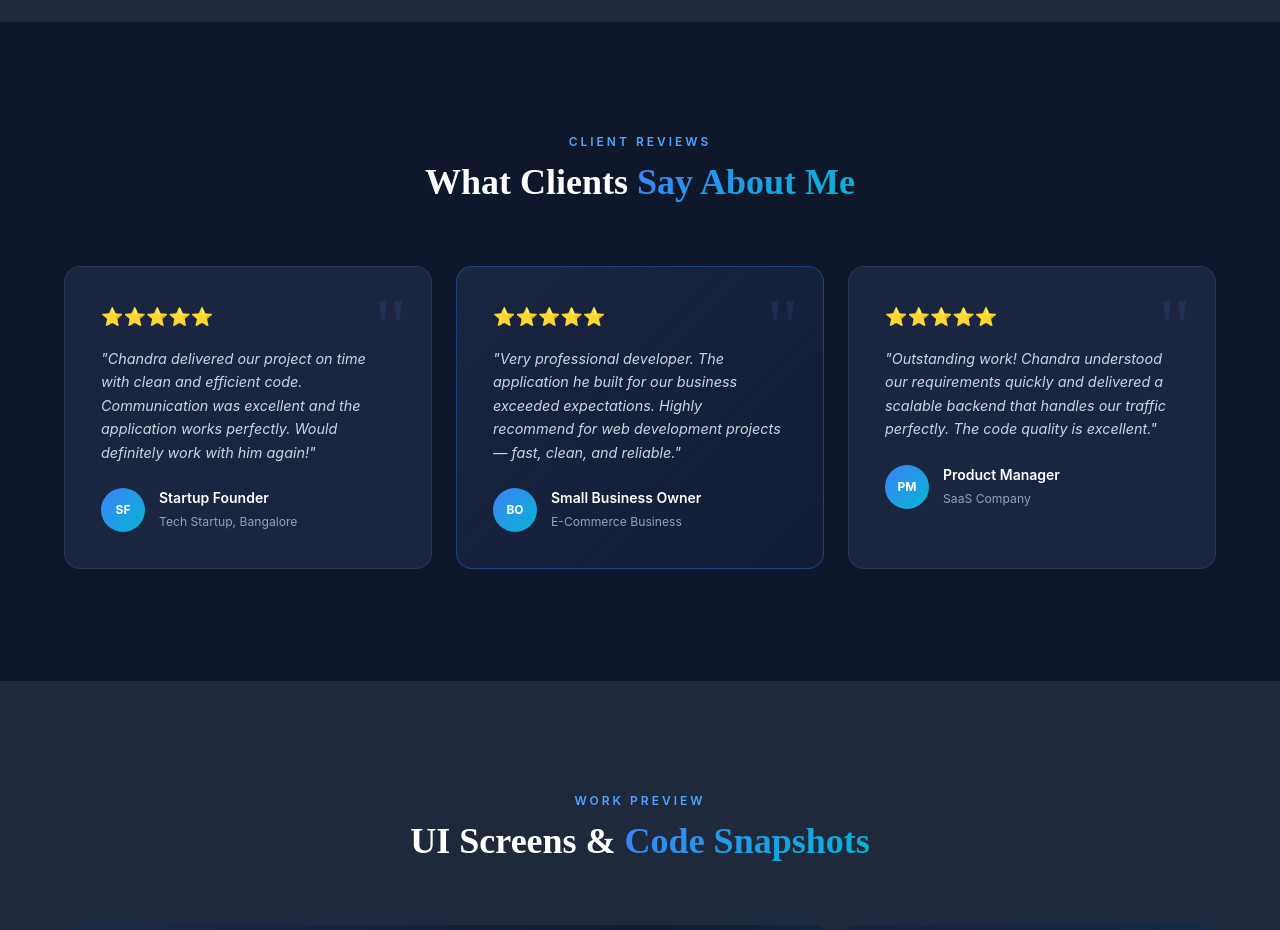
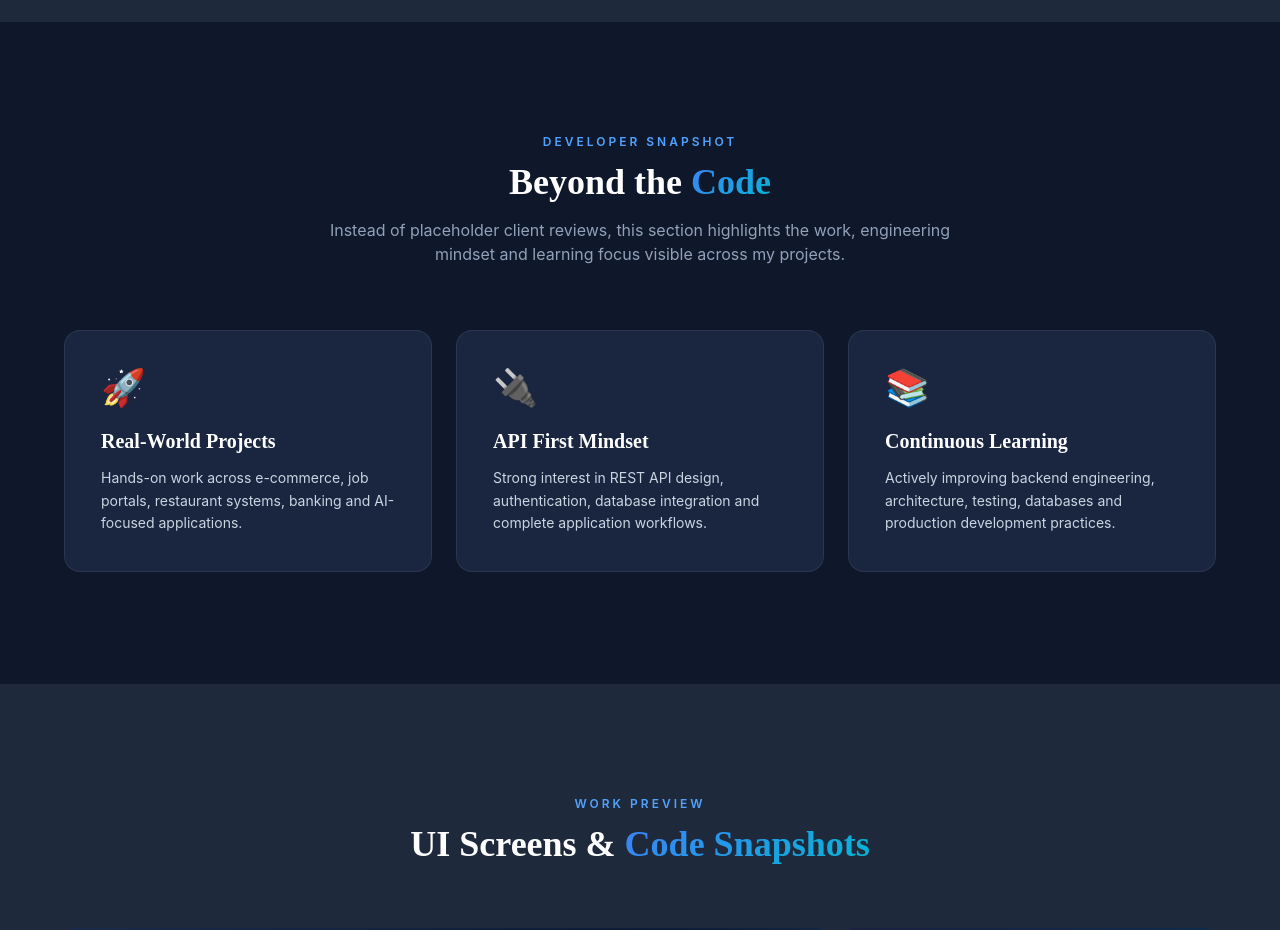
Before and after one commit to Chandrashekar1404/portfolio, a React (Vite) app in the folder portfolio-react/: page / in a window 1280 px wide. Shown: the part 4600-5530 px from the top of the page. Built offline with nearby package versions, Linux system fonts and the light colour scheme.

Commit message:
Replace placeholder testimonials with authentic developer highlights

```diff
--- a/portfolio-react/src/components/Testimonials.jsx
+++ b/portfolio-react/src/components/Testimonials.jsx
@@ -1,25 +1,7 @@
-const testimonials = [
-    {
-        text: '"Chandra delivered our project on time with clean and efficient code. Communication was excellent and the application works perfectly. Would definitely work with him again!"',
-        name: 'Startup Founder',
-        sub: 'Tech Startup, Bangalore',
-        initials: 'SF',
-        featured: false,
-    },
-    {
-        text: '"Very professional developer. The application he built for our business exceeded expectations. Highly recommend for web development projects — fast, clean, and reliable."',
-        name: 'Small Business Owner',
-        sub: 'E-Commerce Business',
-        initials: 'BO',
-        featured: true,
-    },
-    {
-        text: '"Outstanding work! Chandra understood our requirements quickly and delivered a scalable backend that handles our traffic perfectly. The code quality is excellent."',
-        name: 'Product Manager',
-        sub: 'SaaS Company',
-        initials: 'PM',
-        featured: false,
-    },
+const highlights = [
+    { icon: '🚀', title: 'Real-World Projects', desc: 'Hands-on work across e-commerce, job portals, restaurant systems, banking and AI-focused applications.' },
+    { icon: '🔌', title: 'API First Mindset', desc: 'Strong interest in REST API design, authentication, database integration and complete application workflows.' },
+    { icon: '📚', title: 'Continuous Learning', desc: 'Actively improving backend engineering, architecture, testing, databases and production development practices.' },
 ]
 
 export default function Testimonials() {
@@ -27,34 +9,16 @@ export default function Testimonials() {
         <section className="py-28 bg-[#0F172A]" id="testimonials">
             <div className="max-w-[1200px] mx-auto px-6">
                 <div className="text-center mb-16" data-aos="fade-up">
-                    <p className="text-xs font-semibold tracking-[3px] uppercase text-blue-400 mb-3">Client Reviews</p>
-                    <h2 className="font-['Poppins'] text-3xl lg:text-4xl font-bold">
-                        What Clients <span className="gradient-text">Say About Me</span>
-                    </h2>
+                    <p className="text-xs font-semibold tracking-[3px] uppercase text-blue-400 mb-3">Developer Snapshot</p>
+                    <h2 className="font-['Poppins'] text-3xl lg:text-4xl font-bold">Beyond the <span className="gradient-text">Code</span></h2>
+                    <p className="text-slate-400 text-base mt-4 max-w-2xl mx-auto">Instead of placeholder client reviews, this section highlights the work, engineering mindset and learning focus visible across my projects.</p>
                 </div>
                 <div className="grid grid-cols-1 md:grid-cols-3 gap-6">
-                    {testimonials.map((t, i) => (
-                        <div
-                            key={t.name}
-                            data-aos="fade-up"
-                            data-aos-delay={i * 150}
-                            className={`relative bg-[#1A2540] border rounded-2xl p-9 transition-all duration-300 hover:border-blue-500/35 hover:-translate-y-1 hover:shadow-[0_16px_40px_rgba(59,130,246,0.25)] ${t.featured ? 'border-blue-500/35' : 'border-white/[0.08]'}`}
-                            style={t.featured ? { background: 'linear-gradient(135deg, #1A2540 0%, rgba(59,130,246,0.06) 100%)' } : {}}
-                        >
-                            {/* Big quote */}
-                            <span className="absolute top-5 right-6 text-[5rem] font-['Poppins'] text-blue-400 opacity-10 leading-none select-none">"</span>
-                            <div className="text-lg mb-4">⭐⭐⭐⭐⭐</div>
-                            <p className="text-slate-300 text-[0.9rem] leading-relaxed italic mb-6">{t.text}</p>
-                            <div className="flex items-center gap-3.5">
-                                <div className="w-11 h-11 rounded-full flex items-center justify-center text-xs font-bold flex-shrink-0"
-                                    style={{ background: 'linear-gradient(135deg, #3B82F6, #06B6D4)' }}>
-                                    {t.initials}
-                                </div>
-                                <div>
-                                    <strong className="block text-sm font-semibold">{t.name}</strong>
-                                    <span className="text-[0.76rem] text-slate-400">{t.sub}</span>
-                                </div>
-                            </div>
+                    {highlights.map((item, i) => (
+                        <div key={item.title} data-aos="fade-up" data-aos-delay={i * 150} className="relative bg-[#1A2540] border border-white/[0.08] rounded-2xl p-9 transition-all duration-300 hover:border-blue-500/35 hover:-translate-y-1 hover:shadow-[0_16px_40px_rgba(59,130,246,0.25)]">
+                            <div className="text-4xl mb-5">{item.icon}</div>
+                            <h3 className="font-['Poppins'] text-xl font-bold mb-3">{item.title}</h3>
+                            <p className="text-slate-300 text-sm leading-relaxed">{item.desc}</p>
                         </div>
                     ))}
                 </div>
```
